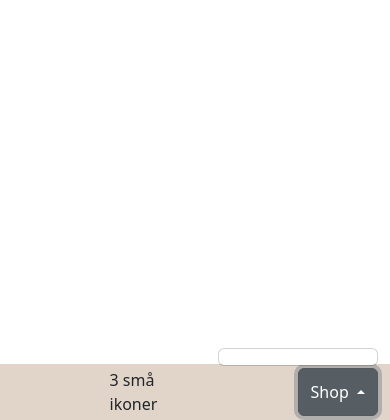
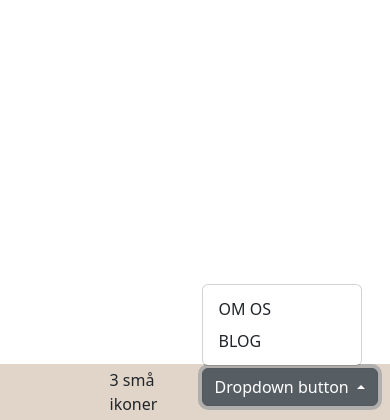
Before and after one commit to JonatanEmil/mul23e4semeks, a PHP site: page /blog.php in a window 390 px wide, after a click on "Dropdown button". Shown: the part 424-844 px from the top of the page. Run offline with PHP 8.4, Linux system fonts and the light colour scheme; data that the repository does not hold is empty; style sheets or scripts are compiled from the project's sources.

Commit message:
Mobil header styling

```diff
--- a/header.php
+++ b/header.php
@@ -52,23 +52,27 @@ $overkategorier = $db->sql('SELECT * FROM overkategorier');
                 3 små ikoner
             </div>
             <div class="col-6 d-flex justify-content-end">
-                <div class="btn-group dropup">
-                    <button type="button" class="btn btn-secondary dropdown-toggle" data-bs-toggle="dropdown" aria-expanded="false">
-                        Shop
+                <div class="dropup">
+                    <button class="btn btn-secondary dropdown-toggle" type="button" data-bs-auto-close="outside" data-bs-toggle="dropdown" aria-expanded="false">
+                        Dropdown button
                     </button>
                     <ul class="dropdown-menu">
-                        <?php foreach ($overkategorier as $overkategori) {
-                        $ovkatid = $overkategori->overkateid; ?>
-                        <div class="nav-item dropstart" >
-                            <a class="dropdown-toggle nav-link p-0 fs-5" type="button" data-bs-toggle="dropdown"><?php echo $overkategori->overkatenavn; ?></a>
-                            <div class="dropdown-menu">
+                        <li class="dropstart">
+                            <?php foreach ($overkategorier as $overkategori) {
+                            $ovkatid = $overkategori->overkateid; ?>
+                            <a class="dropdown-item dropdown-toggle" data-bs-toggle="dropdown"><?php echo $overkategori->overkatenavn; ?></a>
+                            <div class="dropdown-menu" style="min-width: 400px"> <!-- ikke den bedste løsning med fast enhed-->
+                                <div class="row d-flex">
                                 <?php $kategorier = $db->sql('SELECT * FROM kategorier INNER JOIN overkat_underkat_con ON kateid = underkatid WHERE overkatid = :overkatid ', ['overkatid' => $ovkatid]);
                                 foreach ($kategorier as $kategori) { ?>
-                                    <a href="kategori.php?kateid=<?php echo $kategori->kateid; ?>" class="dropdown-item"><?php echo $kategori->katenavn ?></a>
+                                    <div class="col-6"><a href="kategori.php?kateid=<?php echo $kategori->kateid; ?>" class="dropdown-item"><?php echo $kategori->katenavn ?></a></div>
                                 <?php } ?>
                             </div>
-                        </div>
-                        <?php } ?>
+                            </div>
+                            <?php } ?>
+                        </li>
+                        <li><a href="omos.php" class="dropdown-item">OM OS</a></li>
+                        <li><a href="blog.php" class="dropdown-item">BLOG</a></li>
                     </ul>
                 </div>
             </div>
```
Also changed, not shown: test.html (+30 -2 lines).
